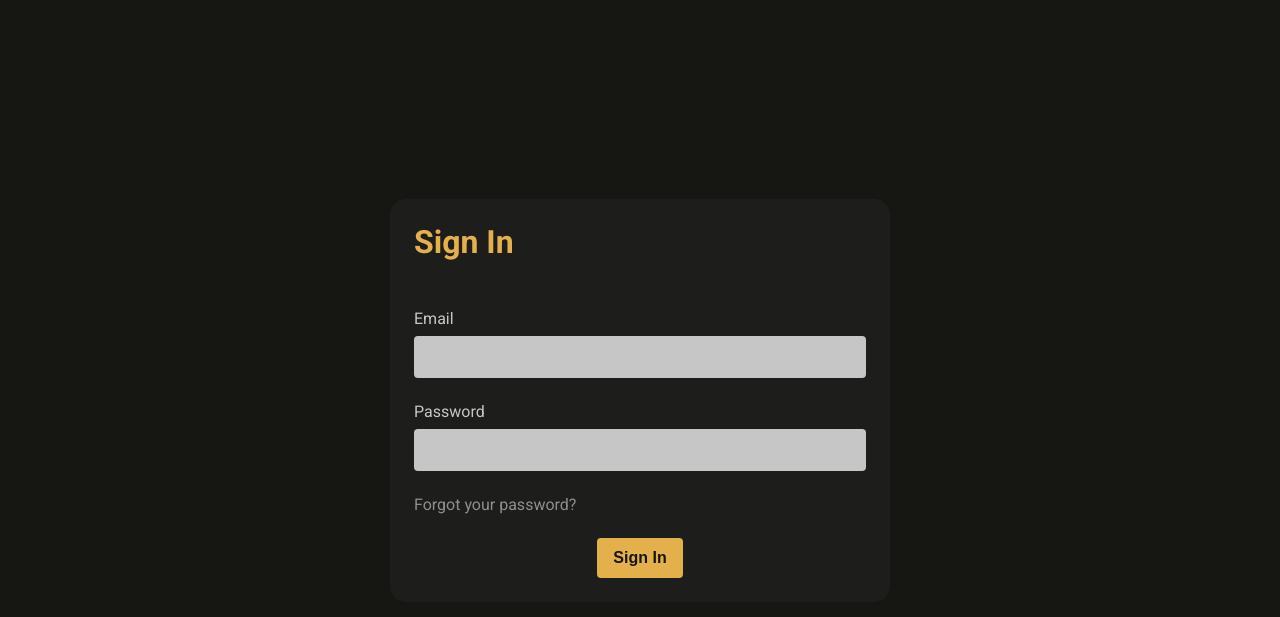
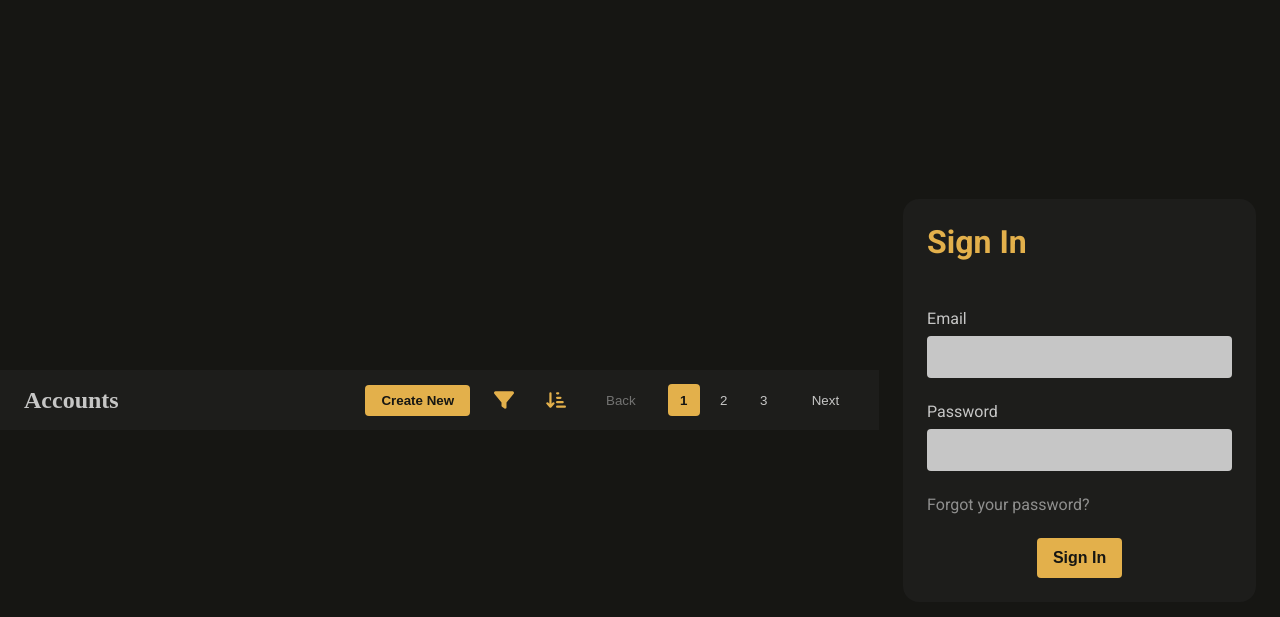
Before and after one commit to 00sos00/oose, a PHP site: page / in a window 1280 px wide. Shown: the top 617 px of the page. Run offline with PHP 8.4, Linux system fonts and the light colour scheme.

Commit message:
Add Controller component with pagination feature

```diff
--- /dev/null
+++ b/website/gui/components/Controller.php
@@ -0,0 +1,209 @@
+<?php
+
+
+require_once "gui/GUI.php";
+
+function getFilterSvg() {
+    return '<svg xmlns="http://www.w3.org/2000/svg" width="20" height="18" fill="none" viewBox="0 0 20 18">
+        <path fill="#E3B04B" d="M.152 1.145A1.556 1.556 0 0 1 1.562.25h16.875a1.566 1.566 0 0 1 1.207 2.555l-7.144 8.73V16.5c0 .473-.266.906-.692 1.117-.425.211-.93.168-1.308-.117L8 15.625a1.242 1.242 0 0 1-.5-1v-3.09L.35 2.801a1.558 1.558 0 0 1-.199-1.656Z"/>
+    </svg>';
+}
+
+function getSortSvg() {
+    return '<svg xmlns="http://www.w3.org/2000/svg" width="20" height="16" fill="none" viewBox="0 0 20 16">
+        <path fill="#E3B04B" d="M5.264 15.417a1.115 1.115 0 0 1-1.639 0L.569 12.084a1.11 1.11 0 0 1 .07-1.57 1.11 1.11 0 0 1 1.57.07l1.124 1.226V1.333a1.11 1.11 0 1 1 2.223 0V11.81l1.125-1.23a1.113 1.113 0 0 1 1.569-.07c.451.414.483 1.119.07 1.57l-3.056 3.334v.003ZM11.11.223h1.111a1.11 1.11 0 1 1 0 2.222h-1.11a1.11 1.11 0 1 1 0-2.222Zm0 4.444h3.333a1.11 1.11 0 1 1 0 2.222H11.11a1.11 1.11 0 1 1 0-2.222Zm0 4.445h5.556a1.11 1.11 0 1 1 0 2.222H11.11a1.11 1.11 0 1 1 0-2.222Zm0 4.444h7.778a1.11 1.11 0 1 1 0 2.222H11.11a1.11 1.11 0 1 1 0-2.222Z"/>
+    </svg>';
+}
+
+$gui = GUI::getInstance();
+
+$strippedFileName = basename(__FILE__, ".php");
+$gui->addComponentRenderFunction($strippedFileName, function ($props) {
+    $createText = $props['createText'] ?? 'Create';
+    $currentPage = (int)($props['currentPage'] ?? 1);
+    $totalPages = (int)($props['totalPages'] ?? 3);
+    $onCreateClick = $props['onCreateClick'] ?? '';
+    $controllerTitle = $props['controllerTitle'] ?? 'Controller Name';
+
+    ob_start();
+?>
+    <div class="controller">
+        <div class="left-section">
+            <h2 class="controller-title"><?php echo htmlspecialchars($controllerTitle); ?></h2>
+        </div>
+        <div class="right-section">
+            <button class="create-btn">
+                <?php echo htmlspecialchars($createText); ?>
+            </button>
+            <div class="navigation">
+                <button class="sort-btn"><?php echo getFilterSvg(); ?></button>
+                <button class="sort-btn"><?php echo getSortSvg(); ?></button>
+                <button class="nav-btn back-btn" <?php echo $currentPage <= 1 ? 'disabled' : ''; ?>>Back</button>
+                <div class="page-numbers">
+                    <?php
+                    // Pagination logic: show max 3 pages, sliding window
+                    $start = max(1, min($currentPage - 1, $totalPages - 2));
+                    $end = min($start + 2, $totalPages);
+                    if ($end - $start < 2) $start = max(1, $end - 2);
+                    for ($i = $start; $i <= $end; $i++): ?>
+                        <button class="page-btn <?php echo $i === $currentPage ? 'active' : ''; ?>" data-page="<?php echo $i; ?>">
+                            <?php echo $i; ?>
+                        </button>
+                    <?php endfor; ?>
+                </div>
+                <button class="nav-btn next-btn" <?php echo $currentPage >= $totalPages ? 'disabled' : ''; ?>>Next</button>
+            </div>
+        </div>
+    </div>
+<?php
+    $html = ob_get_clean();
+    return $html;
+});
+
+// Component styles
+ob_start();
+?>
+<style>
+    .controller {
+        width: 100%;
+        height: 60px;
+        padding: 0 24px;
+        display: flex;
+        justify-content: space-between;
+        align-items: center;
+        background-color: var(--lighter-dark);
+        box-sizing: border-box;
+    }
+    .controller-title {
+        color: var(--light);
+        margin: 0;
+        font-size: 1.5rem;
+    }
+    .right-section {
+        display: flex;
+        align-items: center;
+        gap: 16px;
+    }
+    .left-section {
+        display: flex;
+        gap: 16px;
+        align-items: center;
+    }
+    .create-btn {
+        background-color: var(--primary);
+        color: var(--dark);
+        padding: 8px 16px;
+        border: none;
+        border-radius: 4px;
+        font-weight: bold;
+        cursor: pointer;
+        transition: opacity 0.2s ease;
+    }
+    .create-btn:hover {
+        opacity: 0.8;
+    }
+    .sort-btn {
+        background: none;
+        border: none;
+        cursor: pointer;
+        padding: 8px;
+        transition: transform 0.2s ease;
+        display: flex;
+        align-items: center;
+        justify-content: center;
+    }
+    .sort-btn:hover {
+        transform: scale(1.1);
+    }
+    .sort-btn svg {
+        width: 20px;
+        height: 20px;
+    }
+    .navigation {
+        display: flex;
+        align-items: center;
+        gap: 16px;
+    }
+    .nav-btn {
+        background: none;
+        border: none;
+        color: var(--light);
+        cursor: pointer;
+        padding: 8px 16px;
+        transition: color 0.2s ease;
+    }
+    .nav-btn:not([disabled]):hover {
+        color: var(--primary);
+    }
+    .nav-btn[disabled] {
+        opacity: 0.5;
+        cursor: not-allowed;
+    }
+    .page-numbers {
+        display: flex;
+        gap: 8px;
+    }
+    .page-btn {
+        background: none;
+        border: none;
+        color: var(--light);
+        cursor: pointer;
+        width: 32px;
+        height: 32px;
+        border-radius: 4px;
+        transition: all 0.2s ease;
+    }
+    .page-btn:hover {
+        background-color: rgba(255, 255, 255, 0.1);
+    }
+    .page-btn.active {
+        background-color: var(--primary);
+        color: var(--dark);
+        font-weight: bold;
+    }
+</style>
+<?php
+$css = ob_get_clean();
+$css = str_replace("<style>", "", $css);
+$css = str_replace("</style>", "", $css);
+$gui->addComponentCSS($css);
+
+// Component JavaScript
+ob_start();
+?>
+<script>
+$(document).ready(function() {
+    function updatePageParam(page) {
+        let url = new URL(window.location.href);
+        url.searchParams.set('page', page);
+        // Redirect through the correct path
+        window.location.href = url.toString();
+    }
+
+    $('.page-btn').click(function() {
+        if (!$(this).hasClass('active')) {
+            let page = $(this).data('page');
+            updatePageParam(page);
+        }
+    });
+
+    $('.back-btn').click(function() {
+        let current = parseInt($('.page-btn.active').data('page')) || 1;
+        if (!$(this).prop('disabled') && !isNaN(current)) {
+            updatePageParam(current - 1);
+        }
+    });
+
+    $('.next-btn').click(function() {
+        let current = parseInt($('.page-btn.active').data('page')) || 1;
+        if (!$(this).prop('disabled') && !isNaN(current)) {
+            updatePageParam(current + 1);
+        }
+    });
+});
+</script>
+<?php
+$js = ob_get_clean();
+$js = str_replace("<script>", "", $js);
+$js = str_replace("</script>", "", $js);
+$gui->addComponentJS($js);
--- a/website/index.php
+++ b/website/index.php
@@ -22,6 +22,14 @@
 </head>
 
 <body>
+	<?php
+	// Example usage in your page
+	echo $gui->getComponentHTML("Controller", [
+    "createText" => "Create New",
+    "currentPage" => $_GET['page'] ?? 1,
+    "totalPages" => 15,
+    "controllerTitle" => "Accounts"
+]) ?>
 	<form action="controllers/sign-in.php" method="post" id="signForm">
 		<h1 class="title">Sign In</h1>
 		<p class="error"><?= $_SESSION["error"] ?? "" ?></p>
```
Also changed, not shown: website/controllers/redirect.php (added, +11 -0 lines).
